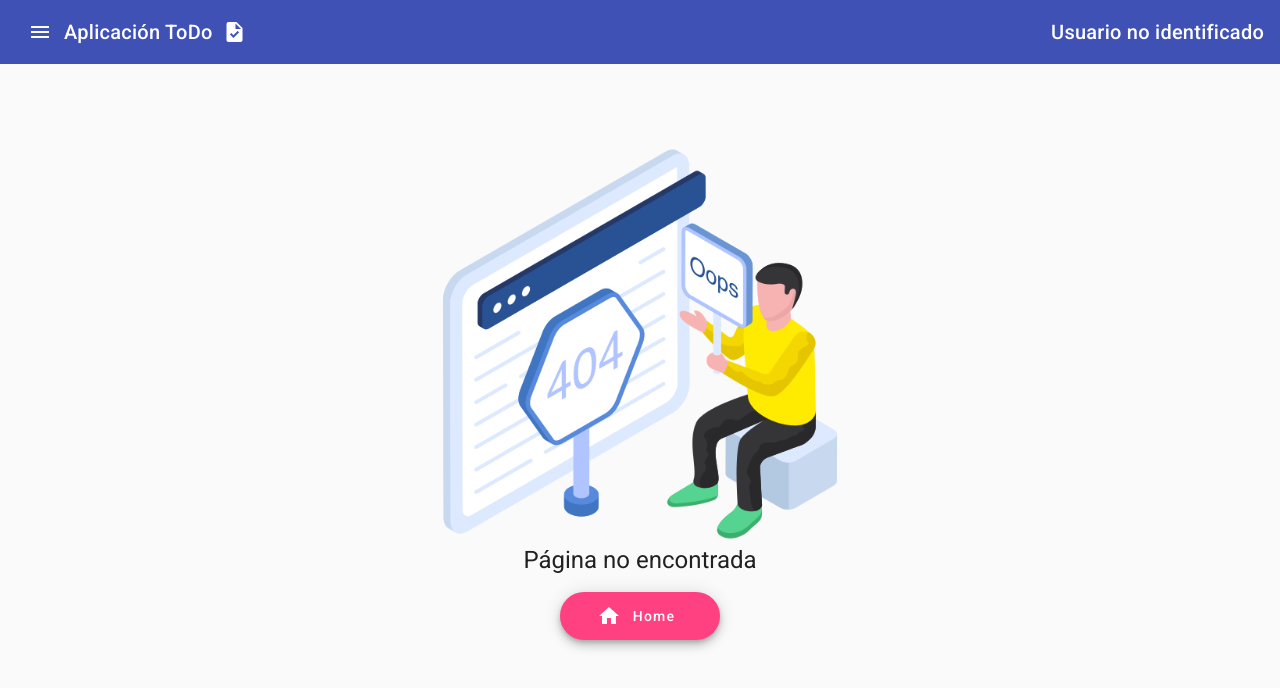
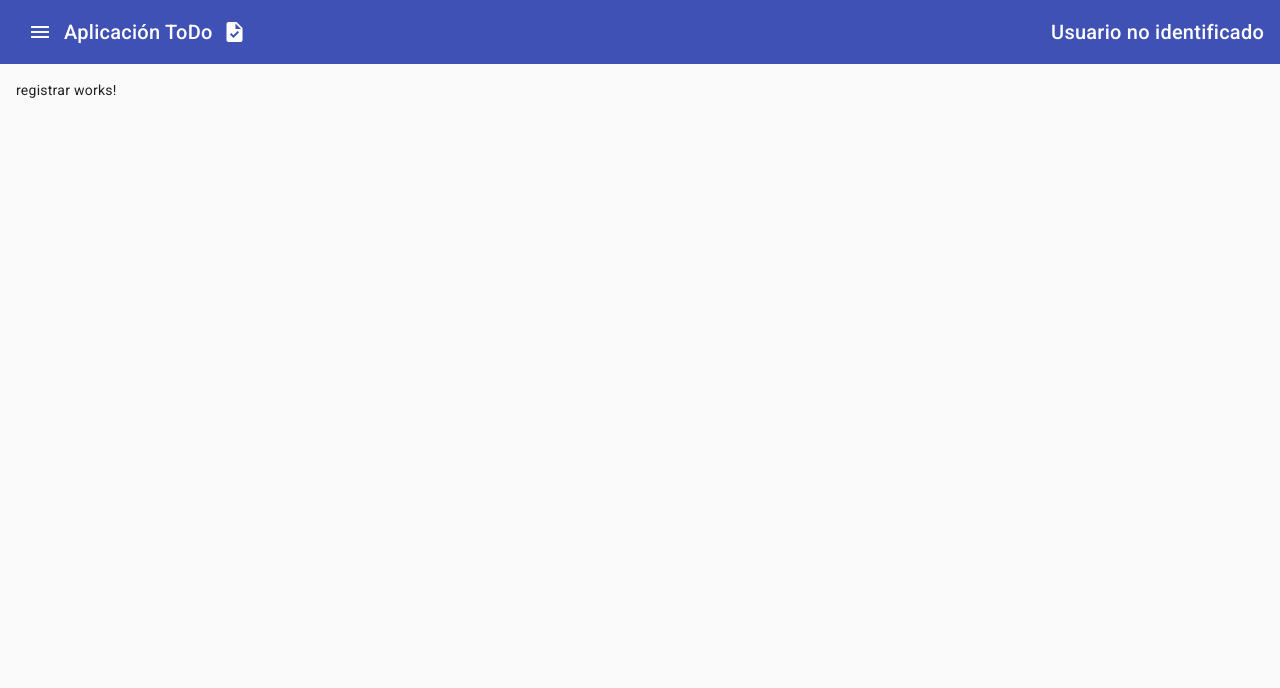
Before and after one commit to HumbertoArellanoYham/Prueba-Tecnica-To-Do-Front-end, an Angular app: page /registrar in a window 1280 px wide. Shown: the top 688 px of the page. Built offline with nearby package versions, Linux system fonts and the light colour scheme.

Commit message:
routing login

```diff
--- a/src/app/app.routes.ts
+++ b/src/app/app.routes.ts
@@ -6,18 +6,22 @@ import { CrearTareaComponent } from './user/crear-tarea/crear-tarea.component';
 import { administrartareacomponent } from './user/administrar-tarea/administrar-tarea.component';
 import { Pagina404Component } from './pagina404/pagina404.component';
 import {LoginComponent} from './login/login.component';
+import {RegistrarComponent} from './login/registrar/registrar.component';
+
 
 
 export const routes: Routes = [
     // Tareas
+
     { path: 'mainView', component: UserComponent },
     { path: 'crearTarea', component: CrearTareaComponent },
     { path: 'administrarTareas', component: administrartareacomponent },
 
-    { path: '', pathMatch: 'full', redirectTo: 'mainView' },
+    { path: '', pathMatch: 'full', redirectTo: 'login' },
 
     // Login
     { path: 'login', component: LoginComponent },
+    { path: 'registrar', component: RegistrarComponent },
 
     // Ruta no encontrada
     { path: 'paginaNotFound', component: Pagina404Component },
--- a/src/app/login/login.component.ts
+++ b/src/app/login/login.component.ts
@@ -1,6 +1,7 @@
 import { Component, ChangeDetectionStrategy, signal, inject, EventEmitter, Output } from '@angular/core';
 import { Observable } from 'rxjs';
 import { map } from 'rxjs/operators';
+import { Router } from '@angular/router';
 
 // Forms imports
 import {FormControl, FormBuilder, FormGroup, FormsModule, ReactiveFormsModule, Validators} from '@angular/forms';
@@ -57,7 +58,8 @@ export class LoginComponent {
 
   constructor(
     private userLoginService: UserLoginService,
-    private userSessionService: UserSessionService
+    private userSessionService: UserSessionService,
+    private router: Router
   ){}
 
   ingresar(){
@@ -90,6 +92,9 @@ export class LoginComponent {
           // Enviar el usuario registrado
           this.userSessionService.setLoggedInUser(this.userLoginFound);
           console.log('Usuario emitido', this.userLoginFound);
+
+
+          this.router.navigate(['/mainView']);
         },
           error: (err) => {
             Swal.fire({
--- /dev/null
+++ b/src/app/login/registrar/registrar.component.html
@@ -0,0 +1 @@
+<p>registrar works!</p>
```
Also changed, not shown: src/app/login/registrar/registrar.component.ts (added, +12 -0 lines), src/app/login/registrar/registrar.component.css (added).
